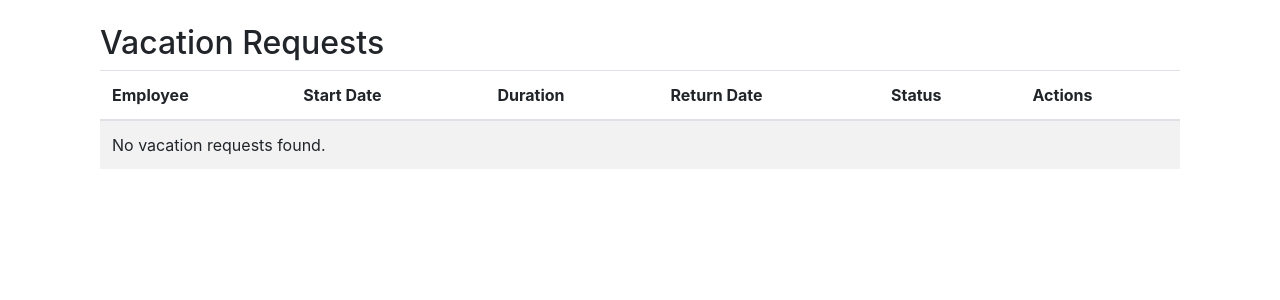
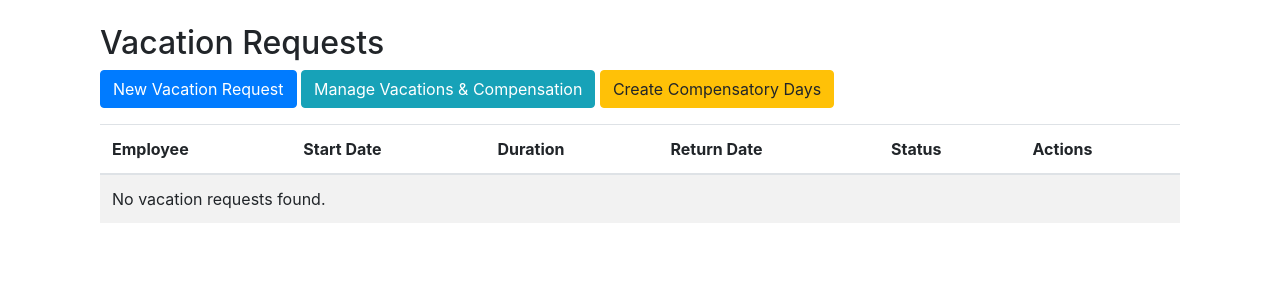
Before and after one commit to Jubilio/Vacation_Management, a Django app: page /vacations/ in a window 1280 px wide. Shown: the part 56-356 px from the top of the page. Run offline with Django 5.2, Linux system fonts and the light colour scheme; the visitor is signed in with stand-in values (Sample User, id 1); data that the repository does not hold is empty; some libraries are stand-ins or nearby versions.

Commit message:
Atualizar save da atualizacao da Data

```diff
--- a/hr_management/templates/vacations/vacation_list.html
+++ b/hr_management/templates/vacations/vacation_list.html
@@ -2,6 +2,13 @@
 {% block content %}
 <div class="container mt-4">
     <h2>Vacation Requests</h2>
+    <!-- Navigation links for the vacations module -->
+    <div class="mb-3">
+        <a href="{% url 'vacation_request' %}" class="btn btn-primary">New Vacation Request</a>
+        <a href="{% url 'vacation_manage' %}" class="btn btn-info">Manage Vacations &amp; Compensation</a>
+        <a href="{% url 'create_compensatory_days' %}" class="btn btn-warning">Create Compensatory Days</a>
+    </div>
+
     <table class="table table-striped">
         <thead>
             <tr>
@@ -23,14 +30,16 @@
                 <td>{{ vacation.duration }}</td>
                 <td>{{ vacation.return_date }}</td>
                 <td>{{ vacation.get_status_display }}</td>
-                {% if user.is_staff and vacation.status == 'A' %}
+                {% if user.is_staff %}
                 <td>
-                    <a href="{% url 'update_vacation_request' vacation.pk %}" class="btn btn-warning btn-sm">Atualizar</a>
-                </td>
-                {% elif user.is_staff %}
-                <td>
-                    <!-- Se não for aprovado, pode exibir outro botão ou uma mensagem -->
-                    <span class="text-muted">--</span>
+                    {% if vacation.status == 'P' %}
+                        <a href="{% url 'vacation_approve' vacation.pk %}" class="btn btn-success btn-sm">Approve</a>
+                        <a href="{% url 'vacation_reject' vacation.pk %}" class="btn btn-danger btn-sm">Reject</a>
+                    {% elif vacation.status == 'A' %}
+                        <a href="{% url 'update_vacation_request' vacation.pk %}" class="btn btn-warning btn-sm">Atualizar</a>
+                    {% else %}
+                        <span class="text-muted">--</span>
+                    {% endif %}
                 </td>
                 {% endif %}
             </tr>
--- a/hr_management/vacations/models.py
+++ b/hr_management/vacations/models.py
@@ -38,9 +38,9 @@ class VacationRequest(models.Model):
         return current_date
 
     def save(self, *args, **kwargs):
-        if not self.return_date:
-            self.return_date = self.calculate_return_date()
+        self.return_date = self.calculate_return_date()
         super().save(*args, **kwargs)
+
 
     def __str__(self):
         return f"Vacation Request for {self.employee.name} starting {self.start_date}"
```
